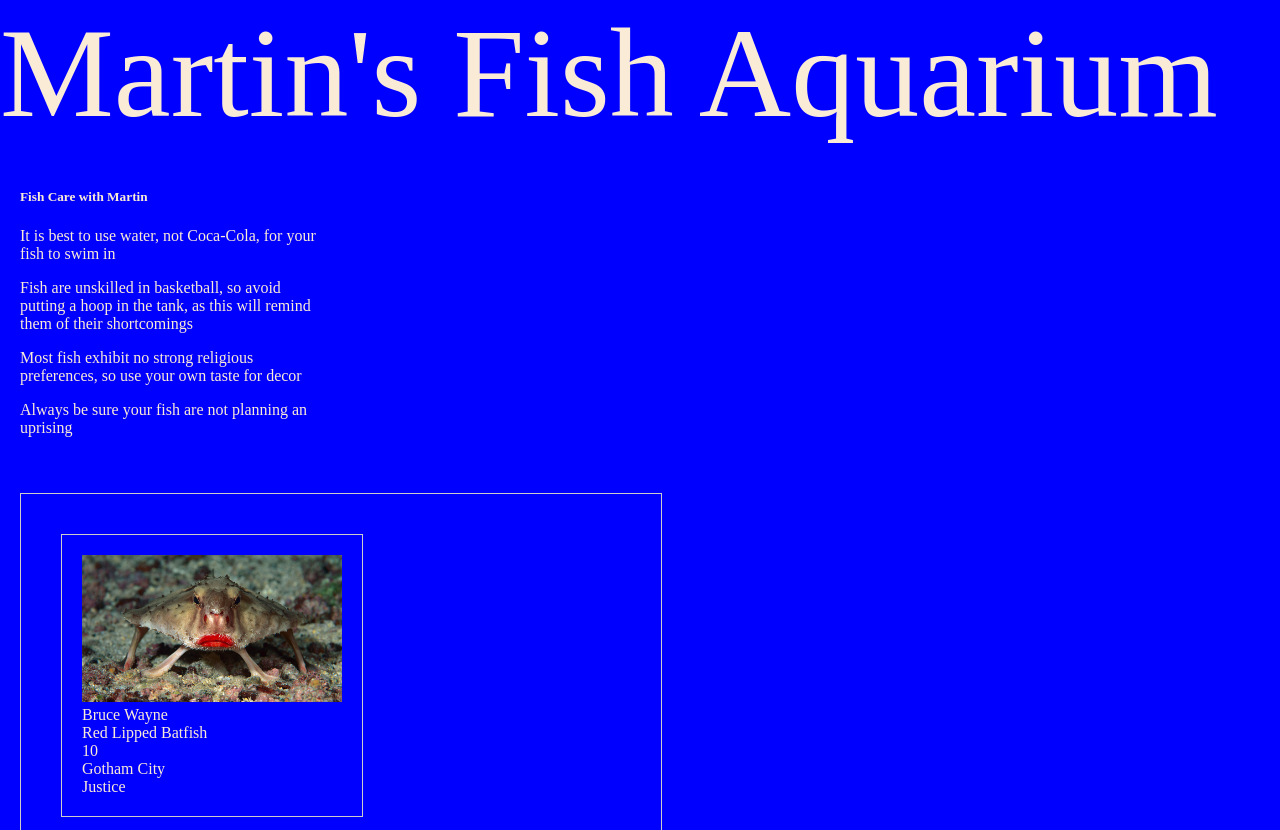
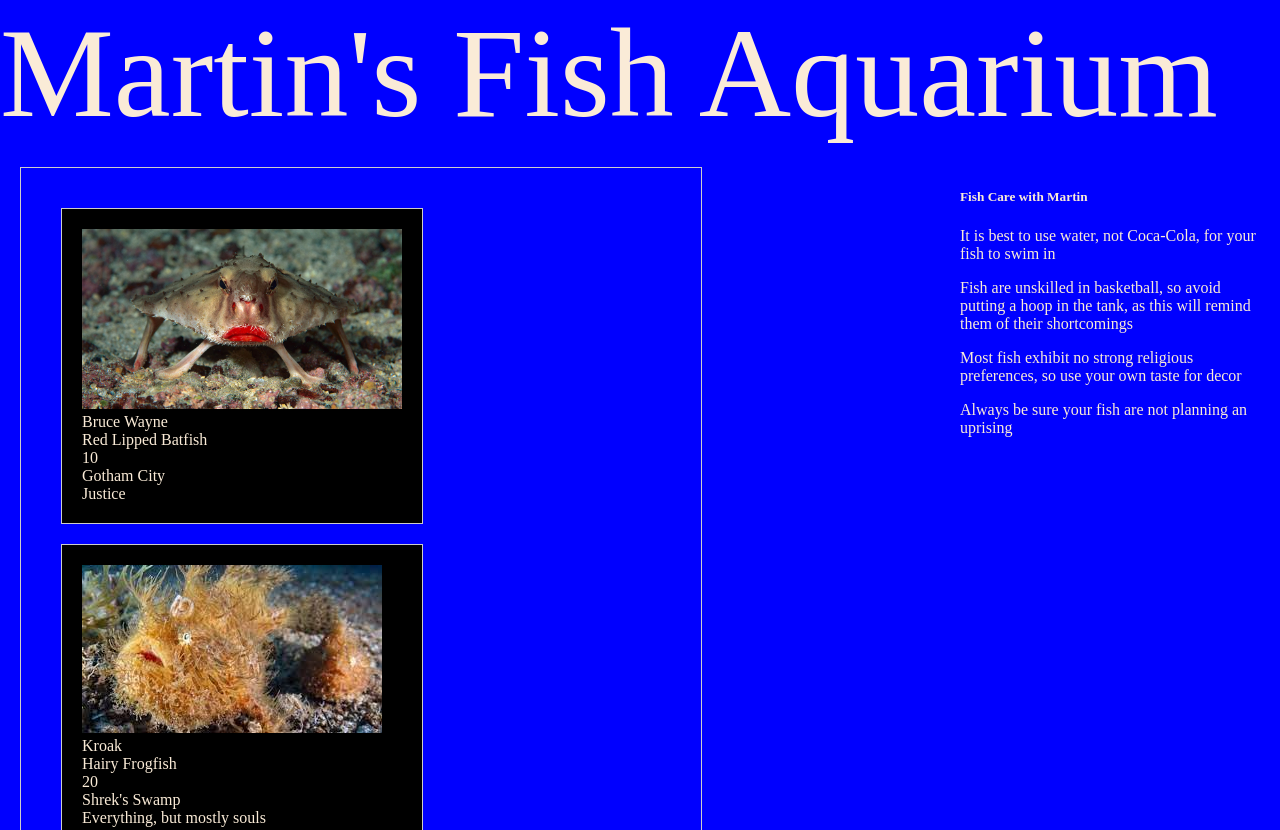
Before and after one commit to tylerhamilton888/martins-aquarium, a plain HTML site: page index.html in a window 1280 px wide. Shown: the top 830 px of the page. Drawn offline with Linux system fonts and the light colour scheme.

Commit message:
many updates

```diff
--- a/index.html
+++ b/index.html
@@ -28,7 +28,7 @@
     <div class = "main-content">
 
     <section id = "fish">
-        <h3>Fish Martin Owns!</h3>
+        <h3>Fish Martin Owns</h3>
 
     </section>
 
--- a/styles/main.css
+++ b/styles/main.css
@@ -1,41 +1,53 @@
 body {
-    display: flex;
-    flex-direction: column;
+    position: relative; /* Set body as the relative positioning context */
     background-color: blue;
     color: antiquewhite;
     margin: 0;
 }
 
 .container {
+    position: relative; /* Set container as the relative positioning context */
     display: flex;
-    justify-content: space-between;
+    flex-wrap: wrap;
 }
 
 aside {
-    flex: 0 0 300px;
-    max-width: 300px;
-    order: 2;
+    position: absolute;
+    top: 0;
+    right: 0;
+    width: 300px;
     padding: 20px;
-    align-self: flex-end;
+}
+
+.main-content {
+    flex: 1; /* Take remaining space */
 }
 
 section {
     border: 1px solid #ccc;
     padding: 20px;
     margin: 20px;
-    flex: 1 1 calc(50% - 40px);
-    max-width: calc(50% - 40px);
+    width: 50%;
 }
 
+#helpful-quotes,
 #locations {
-    flex-basis: 100%;
-    max-width: 100%;
+    margin-top: 20px; /* Add spacing between sections */
+}
+
+header {
+    font-size: 8em;
 }
 
 .fish-image {
     max-width: 100%;
 }
 
-header {
-    font-size: 8em;
+
+.fish {
+    background-color: black;
 }
+
+#fish h3 {
+    color: aliceblue;
+}
```
